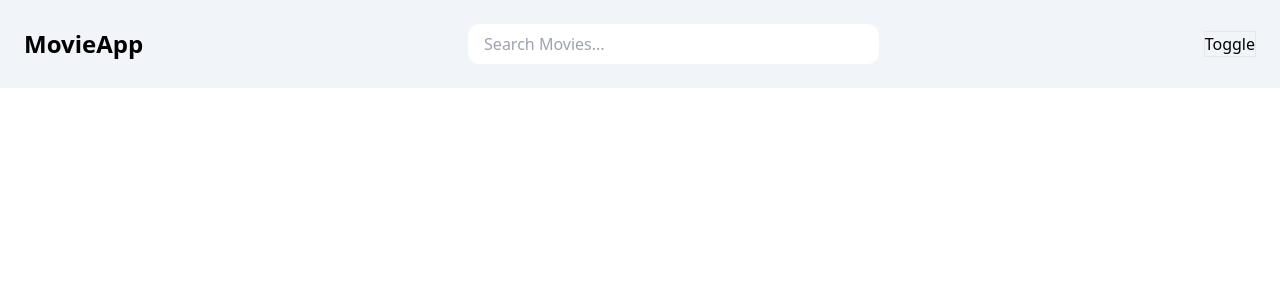
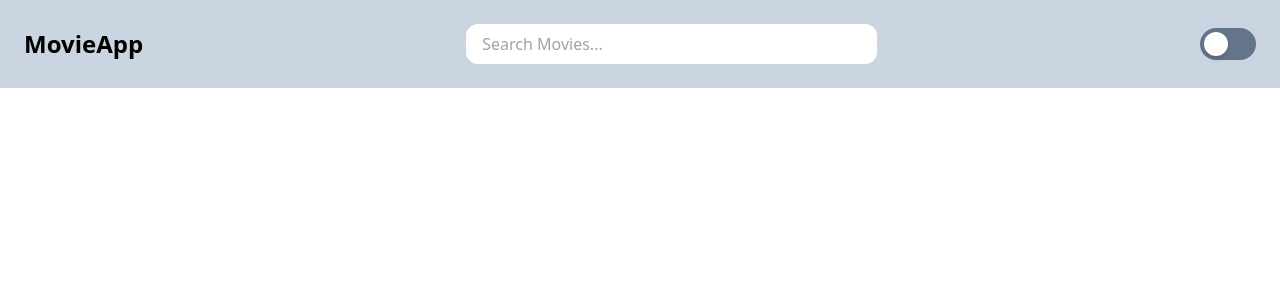
Before and after one commit to prasiddha-dahal/Movie-WebApp, a React (Vite) app: page / in a window 1280 px wide. Shown: the top 300 px of the page. Built offline with nearby package versions, Linux system fonts and the light colour scheme.

Commit message:
feat: added ThemeToggle Component in navbar

```diff
--- a/src/components/Navbar.jsx
+++ b/src/components/Navbar.jsx
@@ -1,24 +1,25 @@
 import { useState } from "react"
+import ThemeToggle from "./ThemeToggle";
 
-const Navbar = () => {
+const Navbar = ({ onSearch }) => {
     const [input, Setinput] = useState("");
 
     const handleChange = (e) => {
         const value = e.target.value;
         Setinput(value);
+        onSearch(value);
     }
 
     return (
-        <nav className="flex justify-between items-center p-6 bg-slate-100 dark:bg-slate-900">
-            <h1 className="text-2xl font-bold">MovieApp</h1>
+        <nav className="flex justify-between items-center p-6 bg-slate-300 dark:bg-slate-900">
+            <h1 className="text-2xl font-bold dark:text-white">MovieApp</h1>
             <input type="text"
                     placeholder="Search Movies..."
                     value={input}
                     onChange={handleChange}
-                    className="rounded-xl px-4 py-2 w-1/3 bg-white text-slate-900 dark:bg-slate-700 dark:text-white"
-
+                    className="rounded-xl px-4 py-2 w-1/3 bg-white outline-none text-slate-900 dark:bg-slate-700 dark:text-white"
             />
-            <button className="border">Toggle</button>
+            <ThemeToggle />
         </nav>
     )
 }
--- /dev/null
+++ b/src/components/ThemeToggle.jsx
@@ -0,0 +1,21 @@
+import { useContext } from "react";
+import { ThemeContext } from "../context/ThemeContext";
+
+const ThemeToggle = () => {
+    const { theme, toggleTheme } = useContext(ThemeContext);
+
+    return (
+        <div
+            onClick={toggleTheme}
+            className=" w-14 h-8 flex items-center bg-slate-500 dark:bg-slate-300 rounded-full p-1 cursor-pointer transition-colors duration-300"
+        >
+            <div
+                className={`bg-white dark:bg-slate-900 w-6 h-6 rounded-full shadow-md transform transition-transform duration-300 ${
+                    theme === "dark" ? "translate-x-6" : "translate-x-0"
+                }`}
+            />
+        </div>
+    );
+};
+
+export default ThemeToggle;
```
